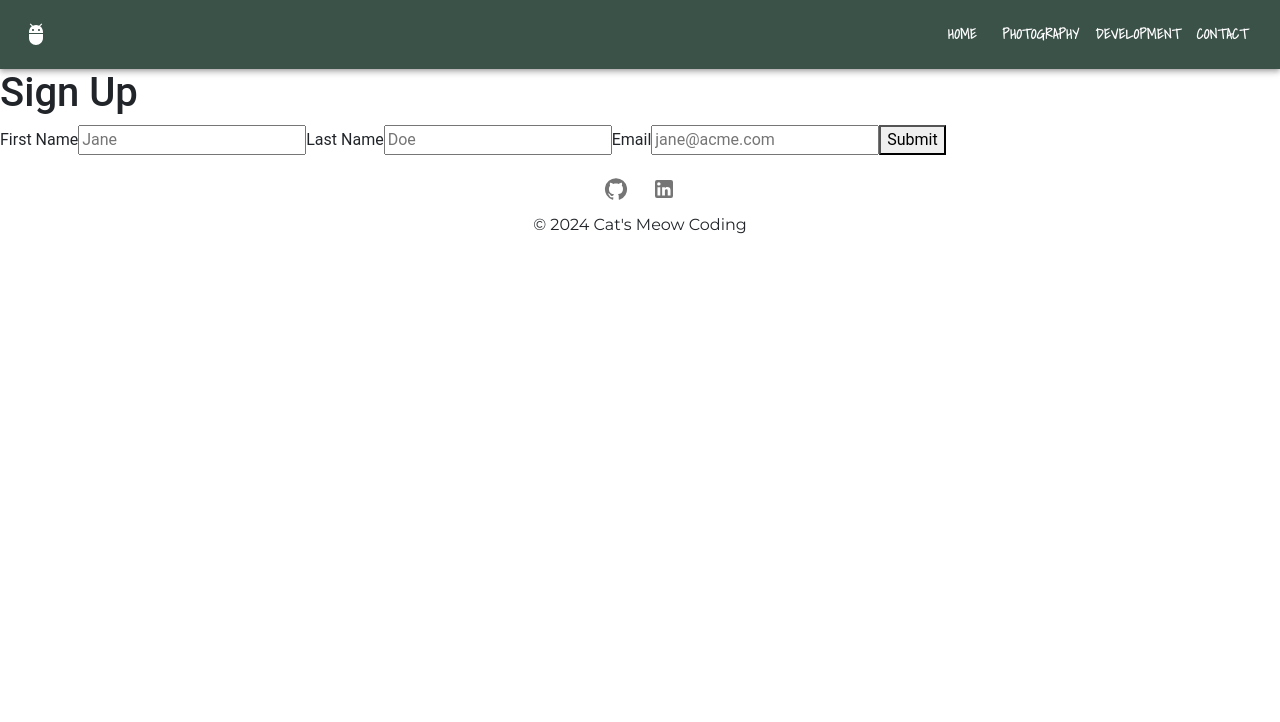
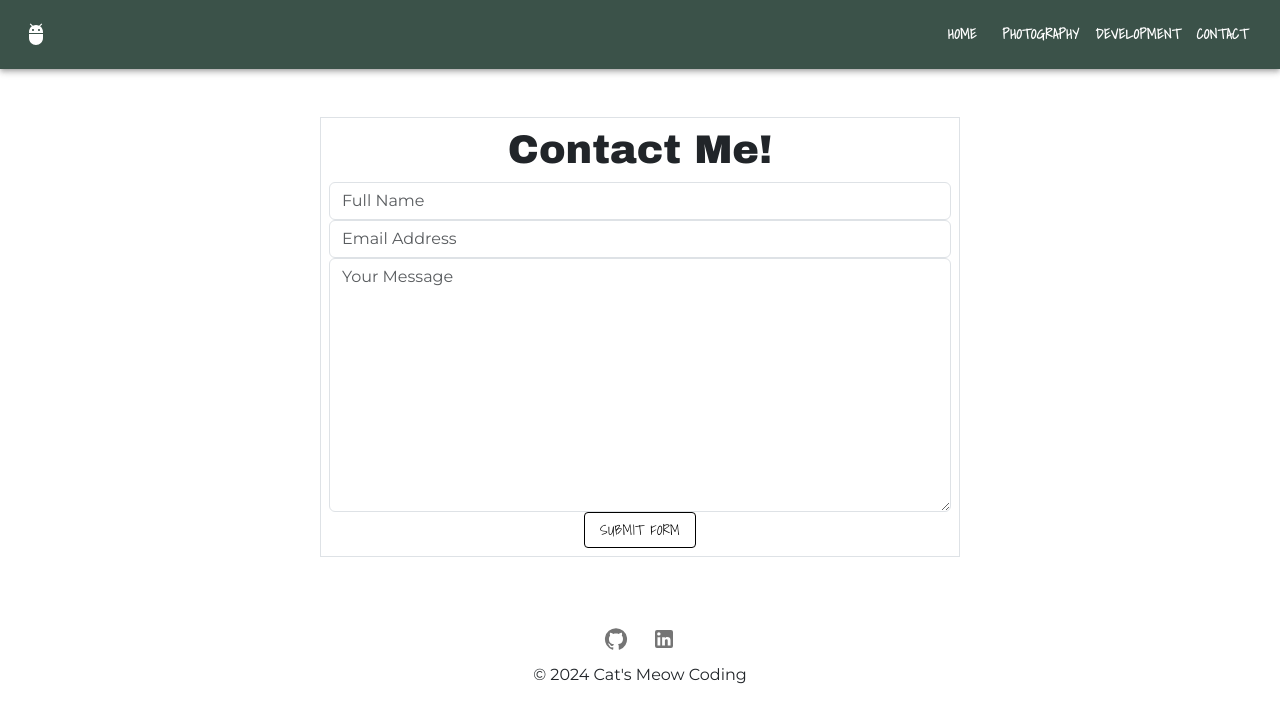
Before and after one commit to CatlinMillz/React-Portfolio, a React (Vite) app: page /contact in a window 1280 px wide. Shown: the top 722 px of the page. Built offline with nearby package versions, Linux system fonts and the light colour scheme.

Commit message:
contact page and thank youuuu and fonts

```diff
--- a/src/main.jsx
+++ b/src/main.jsx
@@ -11,6 +11,7 @@ import { createBrowserRouter, RouterProvider } from 'react-router-dom';
 import Development from './pages/Development';
 import Contact from './pages/Contact';
 import Photography from './pages/Photography';
+import Thanks from './pages/Thanks.jsx';
 
 const router = createBrowserRouter([
   {
@@ -36,6 +37,10 @@ const router = createBrowserRouter([
       {
         path: 'photography',
         element: <Photography />
+      },
+      {
+        path: 'thanks',
+        element: <Thanks />
       }
     ]
   }
--- a/src/pages/Contact.jsx
+++ b/src/pages/Contact.jsx
@@ -1,38 +1,42 @@
-import React from 'react'
-import { Formik, Field, Form } from 'formik';
+import { styled } from '@mui/system';
+import Button from '@mui/material/Button';
+
+const NoHoverBtn = styled(Button)({
+  borderColor: 'initial',
+  '&:hover': {
+    borderColor: '#3B5249',
+  },
+});
 
 export default function Contact() {
   return (
-    <div>
-    <h1>Sign Up</h1>
-    <Formik
-      initialValues={{
-        firstName: '',
-        lastName: '',
-        email: '',
-      }}
-      onSubmit={async (values) => {
-        await new Promise((r) => setTimeout(r, 500));
-        alert(JSON.stringify(values, null, 2));
-      }}
-    >
-      <Form>
-        <label htmlFor="firstName">First Name</label>
-        <Field id="firstName" name="firstName" placeholder="Jane" />
 
-        <label htmlFor="lastName">Last Name</label>
-        <Field id="lastName" name="lastName" placeholder="Doe" />
+  <div style={{display: 'flex', justifyContent: 'center'}}  >
+    <div className="container border p-2 m-5 text-center"  style={{width: '50%'}}>
+      <h1 style={{fontFamily: "Archivo Black"}}>Contact Me!</h1>
+      <form target="_blank" action="https://formsubmit.co/catsmeowphoto@gmail.com" method="POST">
+            <input type="text" name="_honey" style={{display: 'none'}}></input>
+            <input type="hidden" name="_next" value="http://localhost:5173/thanks"></input>
+        <div className="form-group">
+          <div className="form-row">
+            <div className="col">
+              <input type="text" name="name" className="form-control" placeholder="Full Name" required style={{fontFamily: "Montserrat"}}/>
+            </div>
+            <div className="col">
+              <input type="email" name="email" className="form-control" placeholder="Email Address" required style={{fontFamily: "Montserrat"}}/>
+            </div>
+          </div>
+        </div>
+        <div className="form-group">
+          <textarea placeholder="Your Message" className="form-control" name="message" rows="10" required style={{fontFamily: "Montserrat"}}></textarea>
+        </div>
+        {/* <button type="submit" className="btn btn-lg btn-dark btn-block">Submit Form</button> */}
+        <NoHoverBtn variant="outlined" sx={{ color: 'black', border: '1px solid black', fontFamily: "Shadows Into Light" }} type='submit'>
+        Submit Form
+          </NoHoverBtn>
+      </form>
+    </div>
+  </div>
 
-        <label htmlFor="email">Email</label>
-        <Field
-          id="email"
-          name="email"
-          placeholder="jane@acme.com"
-          type="email"
-        />
-        <button type="submit">Submit</button>
-      </Form>
-    </Formik>
-  </div>
   )
 }
--- /dev/null
+++ b/src/pages/Thanks.jsx
@@ -0,0 +1,64 @@
+import { useEffect, useState } from "react";
+
+import { styled } from '@mui/system';
+import Button from '@mui/material/Button';
+import {Link} from 'react-router-dom';
+
+const NoHoverBtn = styled(Button)({
+  borderColor: 'initial',
+  '&:hover': {
+    borderColor: '#3B5249',
+  },
+});
+
+export default function Thanks() {
+    const API_URL = `https://api.thecatapi.com/v1/images/search`;
+    const API_KEY = import.meta.env.VITE_CAT_API_KEY;
+
+    const [cats, setCats] = useState(null)
+
+    useEffect(() => {
+
+        async function fetchCats() {
+            const catData = await fetch(API_URL, {
+                headers: {
+                    'x-api-key': API_KEY
+                }
+            });
+
+            const catJson = await catData.json();
+
+            setCats(catJson)
+
+
+        }
+        fetchCats()
+
+    }, [])
+    // console.log(cats[0].url);
+
+    return (
+        <div className="text-center" >
+            <h1 style={{fontFamily: "Archivo Black", fontSize:"52px"}}>Thanks!</h1>
+
+            <p style={{fontFamily: "Montserrat", fontSize:"20px"}}>Your message has been sent. Here's a cat just for you!</p>
+
+            <div className="m-5">
+                {cats && <img src={cats[0]?.url} alt="" width={250} style={{boxShadow: '0px 0px 5px 5px #938BA1'}}/>
+                }
+            </div>
+
+<div >
+            <NoHoverBtn variant="outlined" sx={{ color: 'black', border: '1px solid black', fontFamily: "Shadows Into Light" , marginRight: '2%', }} component={Link} to='/photography'>
+            I want to see my photos!
+          </NoHoverBtn>
+
+          <NoHoverBtn variant="outlined" sx={{ color: 'black', border: '1px solid black', fontFamily: "Shadows Into Light" }} component={Link} to='/development'>
+            I want to see my Applications!
+          </NoHoverBtn>
+
+</div>
+
+        </div>
+    )
+}
```
Also changed, not shown: 1 other file (tests, documents, lock files or other folders).
